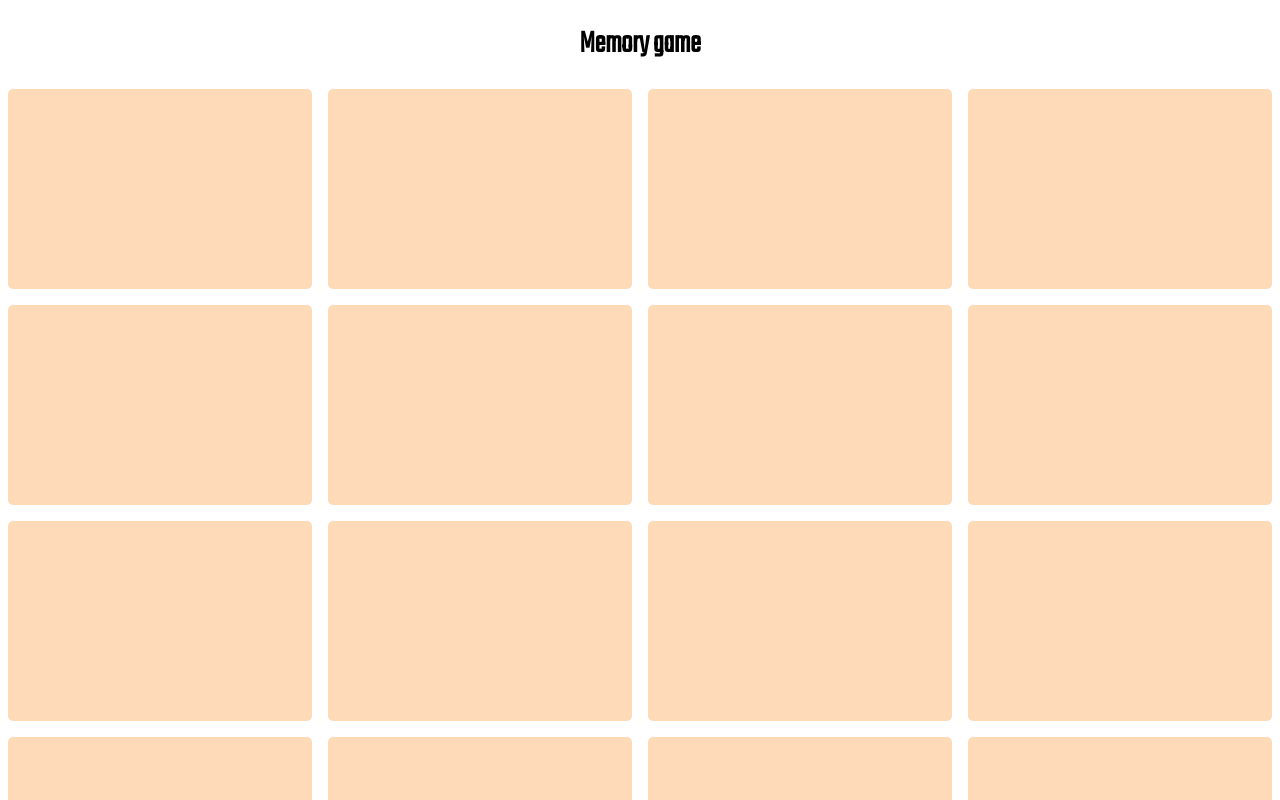
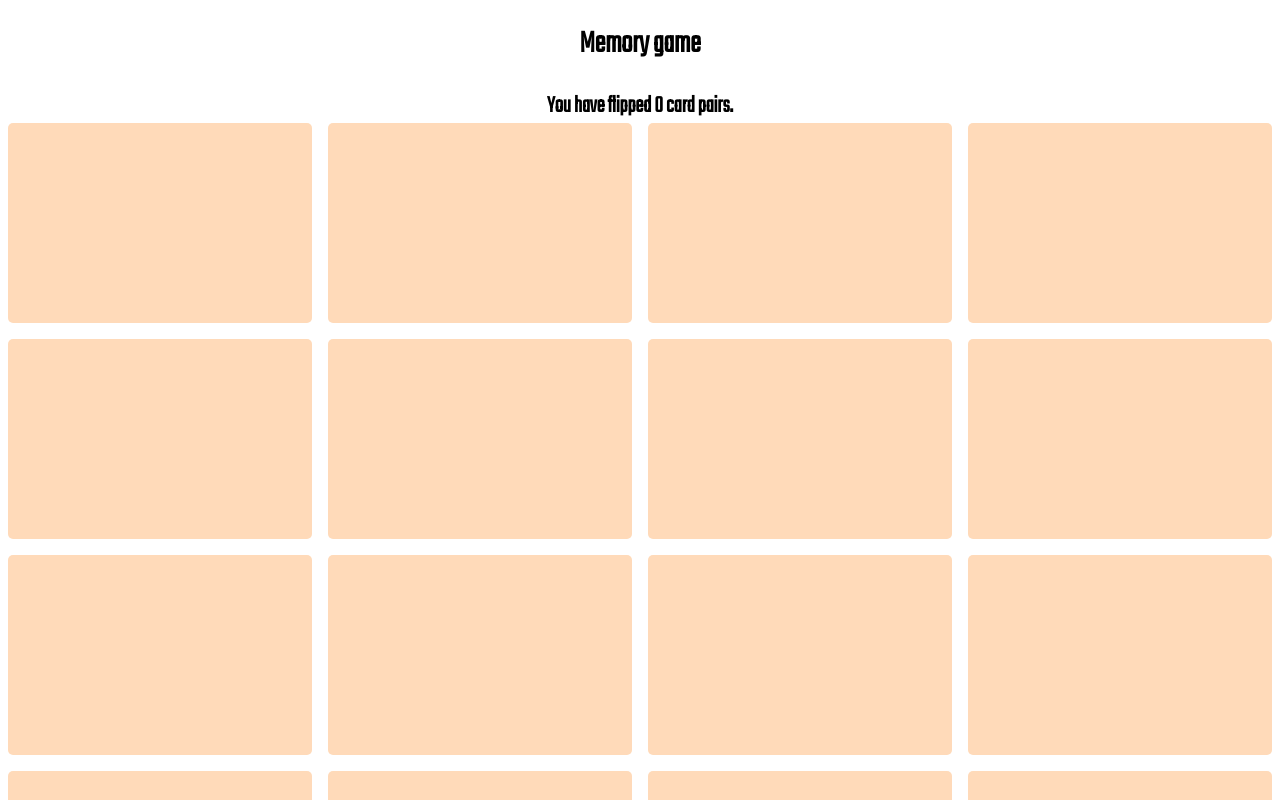
Before and after one commit to satuhalinen/memory_game, a React (Vite) app: page / in a window 1280 px wide. Shown: the top 800 px of the page. Built offline with nearby package versions, Linux system fonts and the light colour scheme; a web font is replaced by a local one.

Commit message:
add the calculation of flipped card pairs

```diff
--- a/src/App.jsx
+++ b/src/App.jsx
@@ -1,11 +1,17 @@
 import CardList from "./CardList";
 import "./index.css";
+import { useState } from "react";
 
 const App = () => {
+  const [cardPairsFlipped, setCardPairsFlipped] = useState(0);
   return (
     <main>
       <h1>Memory game</h1>
-      <CardList></CardList>
+      <h2>You have flipped {cardPairsFlipped} card pairs.</h2>
+      <CardList
+        cardPairsFlipped={cardPairsFlipped}
+        setCardPairsFlipped={setCardPairsFlipped}
+      ></CardList>
     </main>
   );
 };
--- a/src/CardList.jsx
+++ b/src/CardList.jsx
@@ -3,7 +3,7 @@ import { cards } from "./cards";
 import { useState } from "react";
 import { useEffect } from "react";
 
-const CardList = () => {
+const CardList = ({ cardPairsFlipped, setCardPairsFlipped }) => {
   const [activeCardId, setActiveCardId] = useState([]);
   const [matchedCards, setMatchedCards] = useState([]);
 
@@ -19,7 +19,13 @@ const CardList = () => {
         setMatchedCards([...matchedCards, activeCardId[0], activeCardId[1]]);
         setActiveCardId([]);
       }
+      calculateCardPairsFlipped();
     }
+  }
+
+  function calculateCardPairsFlipped() {
+    setCardPairsFlipped(cardPairsFlipped + 1);
+    console.log(cardPairsFlipped);
   }
 
   useEffect(comparison, [activeCardId]);
```
